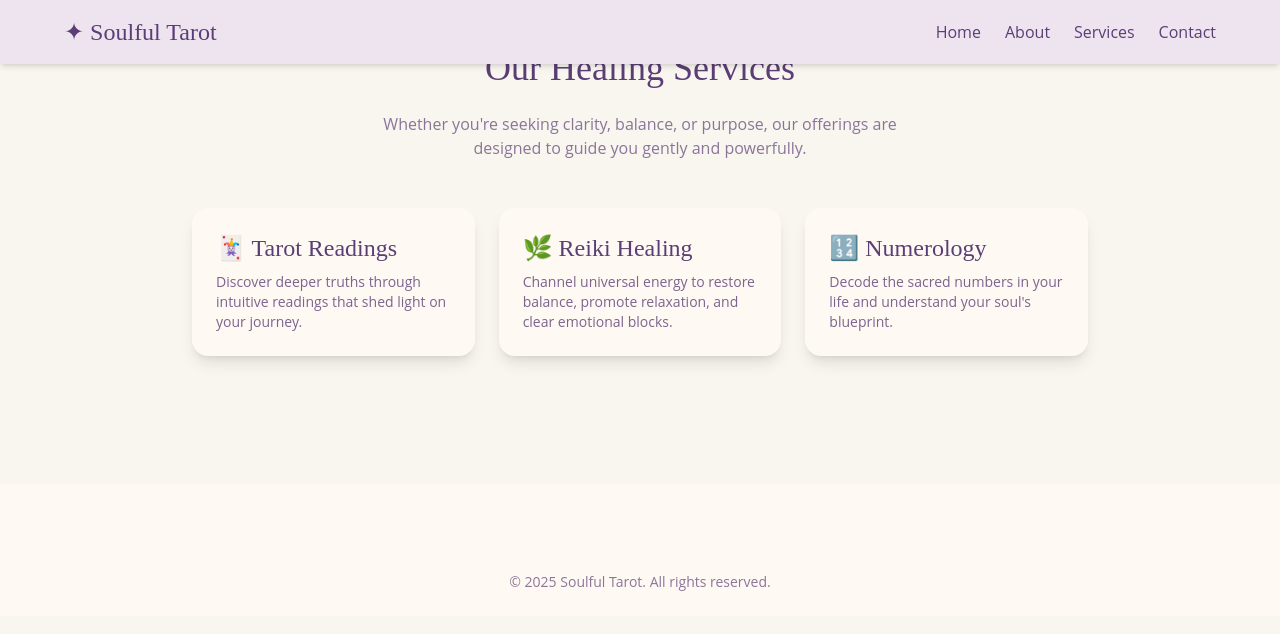
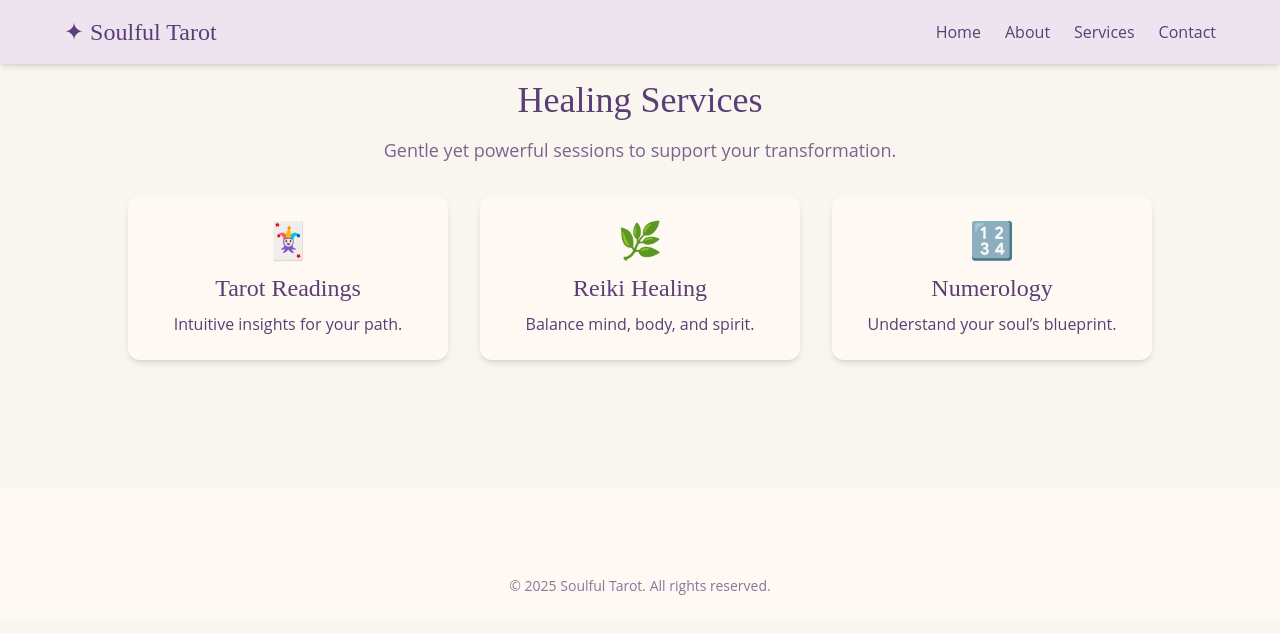
Before and after one commit to spearheadmango15/site1, a Next.js app: page /services in a window 1280 px wide. Shown: the top 634 px of the page. Built offline with nearby package versions, Linux system fonts and the light colour scheme.

Commit message:
Update services.js

```diff
--- a/pages/services.js
+++ b/pages/services.js
@@ -2,46 +2,34 @@ import Navbar from '../components/Navbar';
 import Footer from '../components/Footer';
 import Head from 'next/head';
 
+const services = [
+  { emoji: '🃏', title: 'Tarot Readings', desc: 'Intuitive insights for your path.' },
+  { emoji: '🌿', title: 'Reiki Healing', desc: 'Balance mind, body, and spirit.' },
+  { emoji: '🔢', title: 'Numerology', desc: 'Understand your soul’s blueprint.' },
+];
+
 export default function Services() {
   return (
     <>
-      <Head>
-        <title>Our Services – Soulful Tarot Journey By Aashi</title>
-      </Head>
+      <Head><title>Services – Soulful Tarot</title></Head>
       <Navbar />
-
-      <main className="bg-mist text-deepPurple py-12 px-6">
-        <div className="max-w-4xl mx-auto text-center">
-          <h1 className="text-4xl font-serif mb-6">Our Healing Services</h1>
-          <p className="text-md text-deepPurple/70 mb-12 max-w-xl mx-auto">
-            Whether you're seeking clarity, balance, or purpose, our offerings are designed to guide you gently and powerfully.
+      <main className="pt-20 bg-mist text-deepPurple px-4 py-12">
+        <div className="max-w-5xl mx-auto text-center">
+          <h1 className="text-3xl sm:text-4xl font-serif mb-4">Healing Services</h1>
+          <p className="text-base sm:text-lg text-deepPurple/80 mb-8">
+            Gentle yet powerful sessions to support your transformation.
           </p>
-
-          <div className="grid grid-cols-1 md:grid-cols-3 gap-6 text-left">
-            <div className="card">
-              <h2 className="text-2xl font-serif mb-2">🃏 Tarot Readings</h2>
-              <p className="text-sm text-deepPurple/80">
-                Discover deeper truths through intuitive readings that shed light on your journey.
-              </p>
-            </div>
-
-            <div className="card">
-              <h2 className="text-2xl font-serif mb-2">🌿 Reiki Healing</h2>
-              <p className="text-sm text-deepPurple/80">
-                Channel universal energy to restore balance, promote relaxation, and clear emotional blocks.
-              </p>
-            </div>
-
-            <div className="card">
-              <h2 className="text-2xl font-serif mb-2">🔢 Numerology</h2>
-              <p className="text-sm text-deepPurple/80">
-                Decode the sacred numbers in your life and understand your soul's blueprint.
-              </p>
-            </div>
+          <div className="grid grid-cols-1 sm:grid-cols-2 md:grid-cols-3 gap-8">
+            {services.map(({ emoji, title, desc }) => (
+              <div key={title} className="p-6 bg-candle rounded-xl shadow-md">
+                <div className="text-4xl mb-3">{emoji}</div>
+                <h2 className="text-xl sm:text-2xl font-serif mb-2">{title}</h2>
+                <p className="text-sm sm:text-base">{desc}</p>
+              </div>
+            ))}
           </div>
         </div>
       </main>
-
       <Footer />
     </>
   );
```
